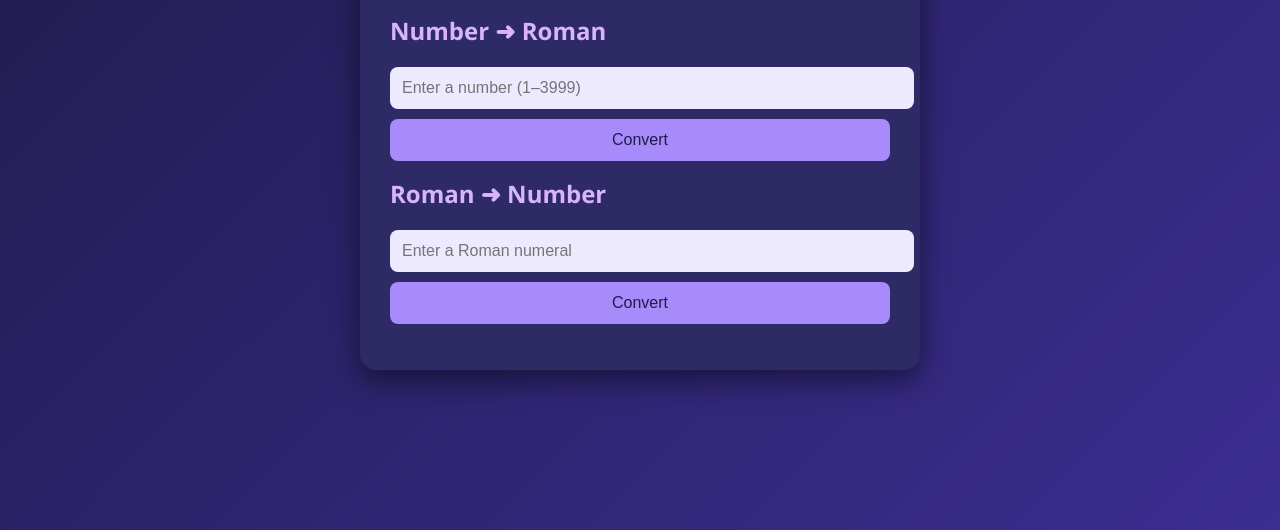
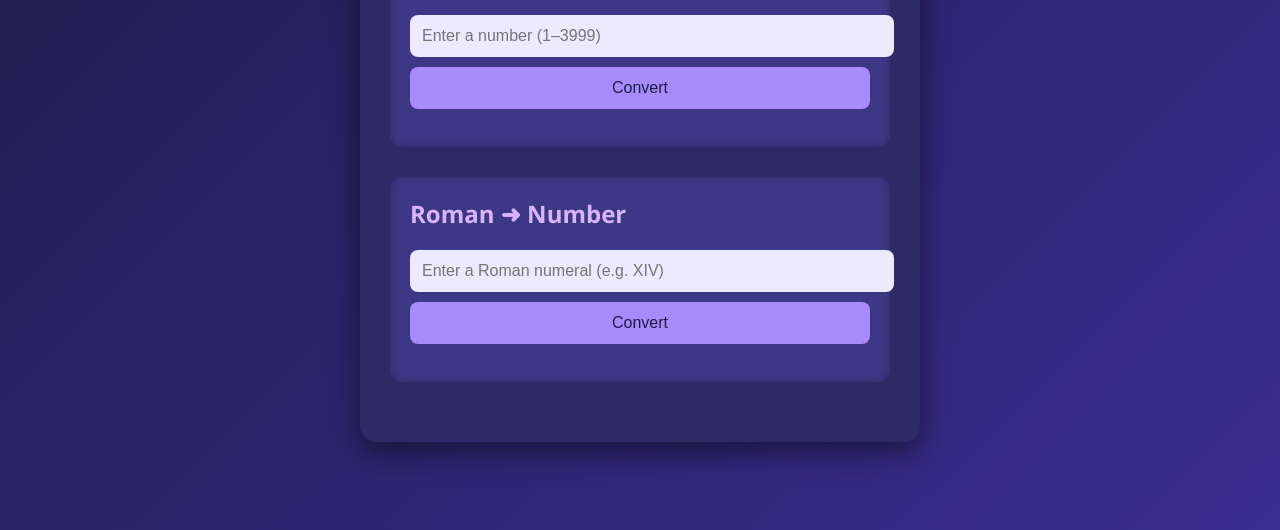
Before and after one commit to Xvioz/roman-numeral-converter, a plain HTML site: page index.html in a window 1280 px wide. Shown: the part 270-800 px from the top of the page. Drawn offline with Linux system fonts and the light colour scheme.

Commit message:
Update index.html

```diff
--- a/index.html
+++ b/index.html
@@ -9,24 +9,19 @@
 <body>
   <div class="container">
     <h1>Roman ↔ Number Converter</h1>
-
-    <section>
+    <div class="converter">
       <h2>Number ➜ Roman</h2>
       <input type="number" id="numberInput" placeholder="Enter a number (1–3999)" />
       <button onclick="handleConvertToRoman()">Convert</button>
-      <p id="romanResult"></p>
-    </section>
-
-    <section>
+      <p class="result" id="romanResult"></p>
+    </div>
+    <div class="converter">
       <h2>Roman ➜ Number</h2>
-      <input type="text" id="romanInput" placeholder="Enter a Roman numeral" />
+      <input type="text" id="romanInput" placeholder="Enter a Roman numeral (e.g. XIV)" />
       <button onclick="handleConvertToNumber()">Convert</button>
-      <p id="numberResult"></p>
-    </section>
+      <p class="result" id="numberResult"></p>
+    </div>
   </div>
-
   <script src="script.js"></script>
 </body>
 </html>
-
-<!-- trigger build -->
```
